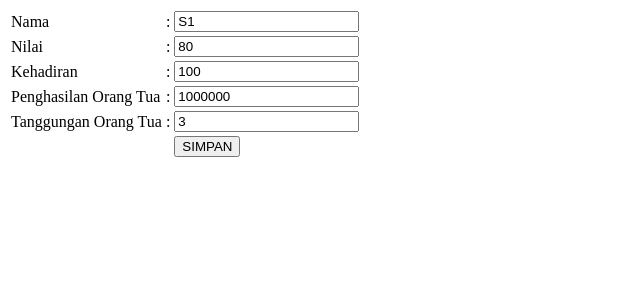
After one commit to padlian/spk-siskom, a PHP site: page /ubah.php?id=1 in a window 1280 px wide. The commit adds this page. Shown: the top 300 px of the page, without its empty margins (0-640 px from the left). Run offline with PHP 8.4, Linux system fonts and the light colour scheme; data comes from the database, SQL or seed files in the repository.

Commit message:
selesai ubah

```diff
--- a/tugas2/index.php
+++ b/tugas2/index.php
@@ -29,6 +29,7 @@ Bobot Jumlah Tanggungan Orang Tua = <?= $b_tanggungan_ortu ?> <br/>
 		<th>kehadiran</th>
 		<th>penghasilan_ortu</th>
 		<th>tanggungan_ortu</th>
+		<th>Aksi</th>
 	</tr>
 	<?php
 	$persamaan1 = mysqli_query($mysqli, "SELECT * FROM tbl_alternatif_wp ORDER BY id ASC");
@@ -40,6 +41,9 @@ Bobot Jumlah Tanggungan Orang Tua = <?= $b_tanggungan_ortu ?> <br/>
 				<td><?= $user_data['kehadiran'] ?></td>
 				<td><?= $user_data['penghasilan_ortu'] ?></td>
 				<td><?= $user_data['tanggungan_ortu'] ?></td>
+				<td>
+					<a href="ubah.php?id=<?= $user_data['id'] ?>">Ubah</a>
+				</td>
 			</tr>
 		<?php
 	}
--- /dev/null
+++ b/tugas2/ubah.php
@@ -0,0 +1,56 @@
+<!DOCTYPE html>
+<html>
+<head>
+	<title></title>
+</head>
+<body>
+<?php
+include_once("config.php");
+
+$id = $_GET['id'];
+$persamaan1 = mysqli_query($mysqli, "SELECT * FROM tbl_alternatif_wp WHERE id = ".$id);
+	while ($user_data = mysqli_fetch_array($persamaan1)) {
+		$nama = $user_data['nama'];
+		$nilai = $user_data['nilai'];
+		$kehadiran = $user_data['kehadiran'];
+		$penghasilan_ortu = $user_data['penghasilan_ortu'];
+		$tanggungan_ortu = $user_data['tanggungan_ortu'];
+	}
+?>
+<form method="post" action="ubah_aksi.php">
+	<input type="hidden" name="id" value="<?= $id ?>">
+	<table>
+		<tr>
+			<td>Nama</td>
+			<td>:</td>
+			<td><input type="input" name="nama" value="<?= $nama ?>"></td>
+		</tr>
+		<tr>
+			<td>Nilai</td>
+			<td>:</td>
+			<td><input type="input" name="nilai" value="<?= $nilai ?>"></td>
+		</tr>
+		<tr>
+			<td>Kehadiran</td>
+			<td>:</td>
+			<td><input type="input" name="kehadiran" value="<?= $kehadiran ?>"></td>
+		</tr>
+		<tr>
+			<td>Penghasilan Orang Tua</td>
+			<td>:</td>
+			<td><input type="input" name="penghasilan_ortu" value="<?= $penghasilan_ortu ?>"></td>
+		</tr>
+		<tr>
+			<td>Tanggungan Orang Tua</td>
+			<td>:</td>
+			<td><input type="input" name="tanggungan_ortu" value="<?= $tanggungan_ortu ?>"></td>
+		</tr>
+		<tr>
+			<td></td>
+			<td></td>
+			<td><input type="submit" value="SIMPAN"></td>
+		</tr>
+	</table>
+</form>
+</body>
+</html>
```
Also changed, not shown: tugas2/ubah_aksi.php (added, +30 -0 lines).
